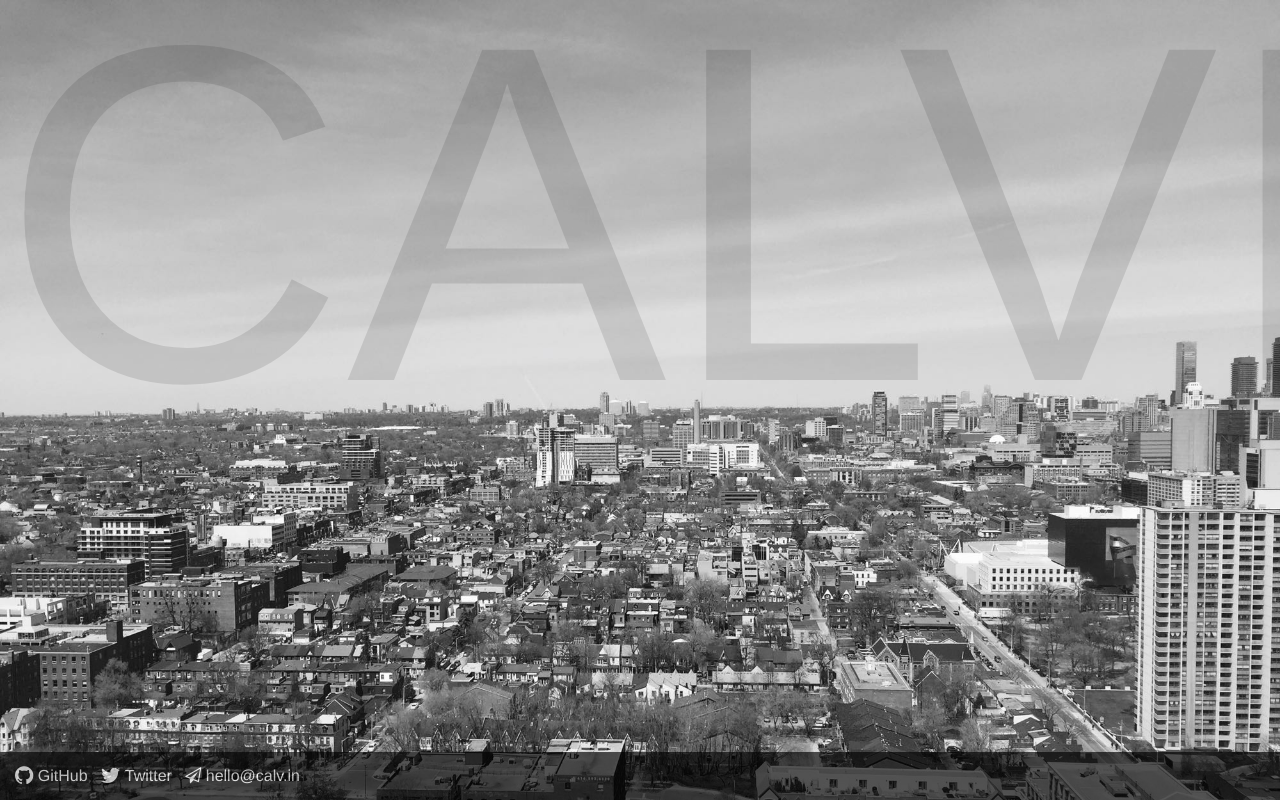
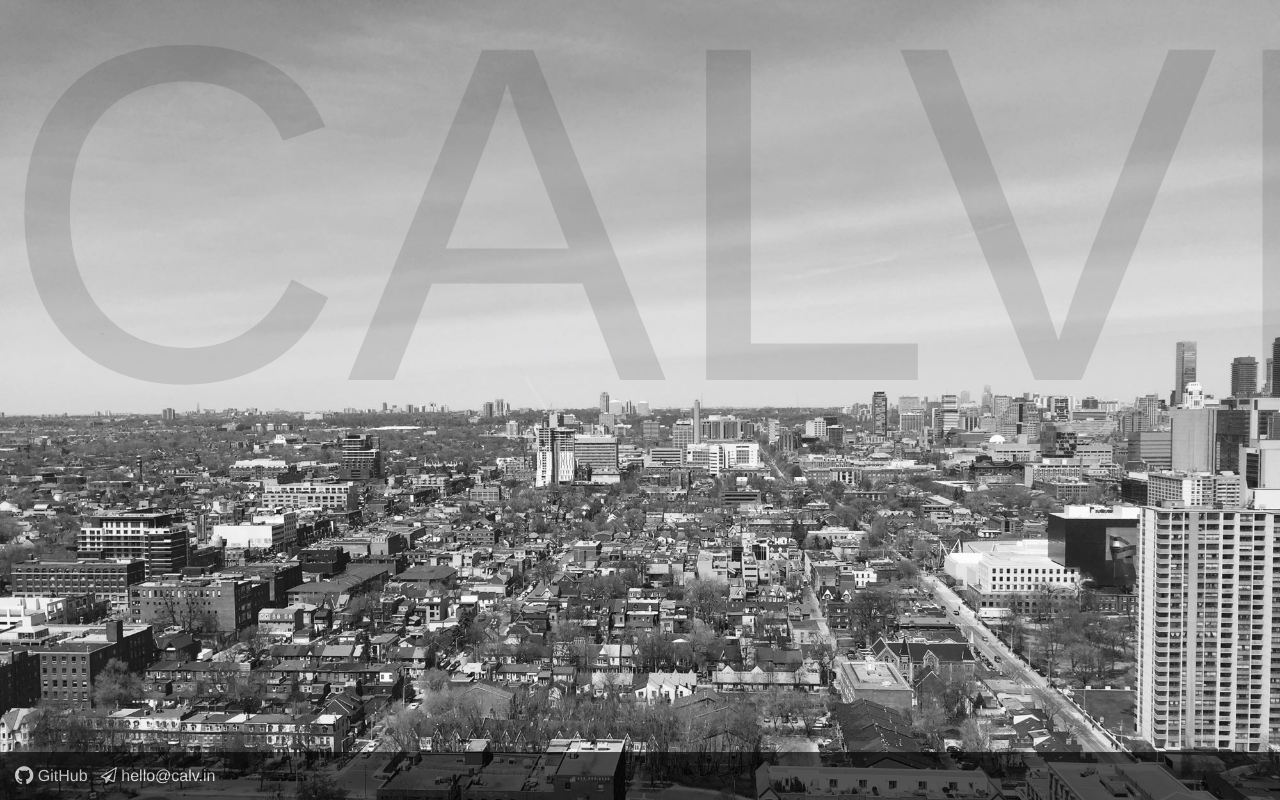
Before and after one commit to calvinlough/calvinlough.github.io, a plain HTML site: page index.html in a window 1280 px wide. Shown: the top 800 px of the page. Drawn offline with Linux system fonts and the light colour scheme.

Commit message:
Remove twitter link and fix scroll bar issue

```diff
--- a/index.html
+++ b/index.html
@@ -16,11 +16,6 @@
           GitHub
         </a>
         &nbsp;
-        <a href="https://twitter.com/calvinlough">
-          <i class="fa fa-twitter fa-lg"></i>
-          Twitter
-        </a>
-        &nbsp;
         <a href="mailto:hello@calv.in">
           <i class="fa fa-paper-plane-o"></i>
           hello@calv.in
--- a/styles/calvin.css
+++ b/styles/calvin.css
@@ -2,6 +2,10 @@ body, h1 {
   margin: 0;
   padding: 0;
   font-family: 'Helvetica', sans-serif;
+}
+
+body {
+  overflow: hidden;
 }
 
 .container {
```
